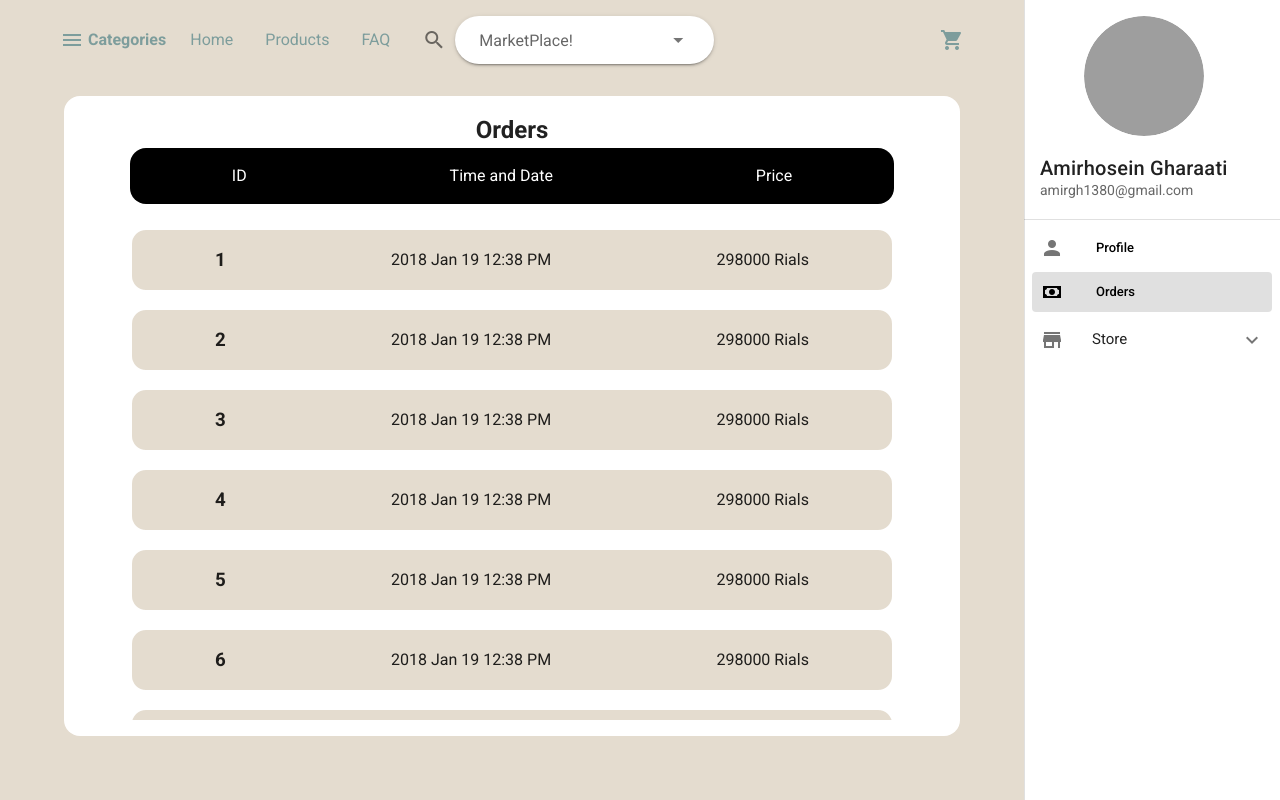
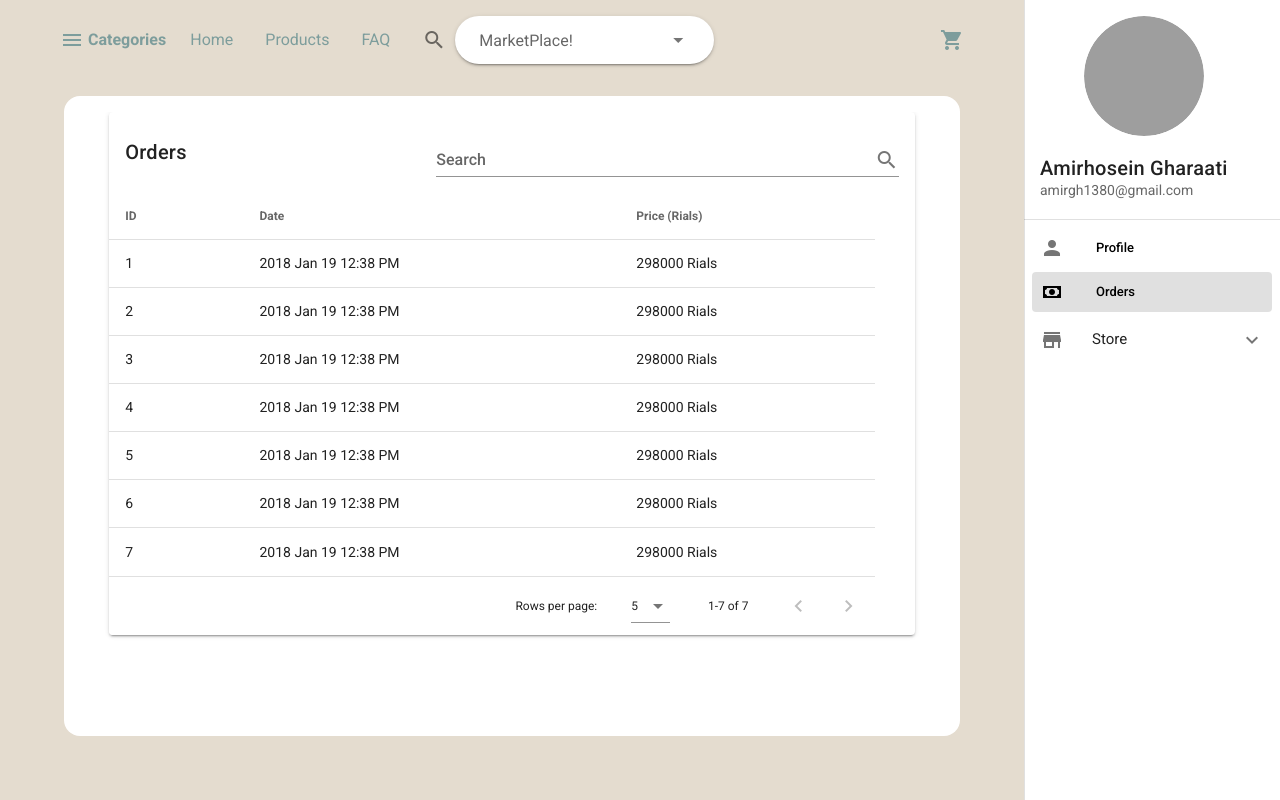
Before and after one commit to AmirHosein-Gharaati/marketplace-frontend, a Nuxt app: page /dashboard/orders in a window 1280 px wide. Built offline with nearby package versions, Linux system fonts and the light colour scheme; grey boxes are pictures that could not be loaded.

Commit message:
data table for orders page

```diff
--- a/assets/styles/page/dashboard/orders.scss
+++ b/assets/styles/page/dashboard/orders.scss
@@ -1,6 +1,17 @@
 .orders {
   @include mixin-dashboard;
   flex-direction: column;
+
+  .v-data-table,
+  .v-card {
+    width: 95% !important;
+  }
+
+  .v-data-table {
+    tr {
+      cursor: pointer;
+    }
+  }
 
   &__list {
     width: 100%;
--- a/pages/dashboard/orders/index.vue
+++ b/pages/dashboard/orders/index.vue
@@ -1,20 +1,34 @@
 <template>
   <div class="container px-16">
     <div class="orders container">
-      <h2 class="">Orders</h2>
       <div class="orders__list">
-        <div class="item-info black white--text mb-4">
-          <div>ID</div>
-          <div>Time and Date</div>
-          <div>Price</div>
-        </div>
-        <Order
+        <v-card>
+          <v-card-title>
+            Orders
+            <v-spacer></v-spacer>
+            <v-text-field
+              v-model="search"
+              append-icon="mdi-magnify"
+              label="Search"
+              single-line
+              hide-details
+            ></v-text-field>
+          </v-card-title>
+          <v-data-table
+            :headers="headers"
+            :items="orderItems"
+            :items-per-page="7"
+            :search="search"
+            @click:row="navigate"
+          ></v-data-table>
+        </v-card>
+        <!-- <Order
           v-for="item in orderItems"
           :key="item.id"
           :id="item.id"
           :date="item.date"
           :price="item.price"
-        />
+        /> -->
       </div>
     </div>
   </div>
@@ -30,6 +44,16 @@ export default {
   },
   data() {
     return {
+      search: null,
+      headers: [
+        {
+          text: 'ID',
+          align: 'start',
+          value: 'id',
+        },
+        { text: 'Date', value: 'date' },
+        { text: 'Price (Rials)', value: 'price' },
+      ],
       orderItems: [
         {
           id: 1,
@@ -69,6 +93,12 @@ export default {
       ],
     }
   },
+  methods: {
+    navigate(value) {
+      const { id } = value
+      this.$router.push(`/dashboard/orders/${id}`)
+    },
+  },
 }
 </script>
 
```
